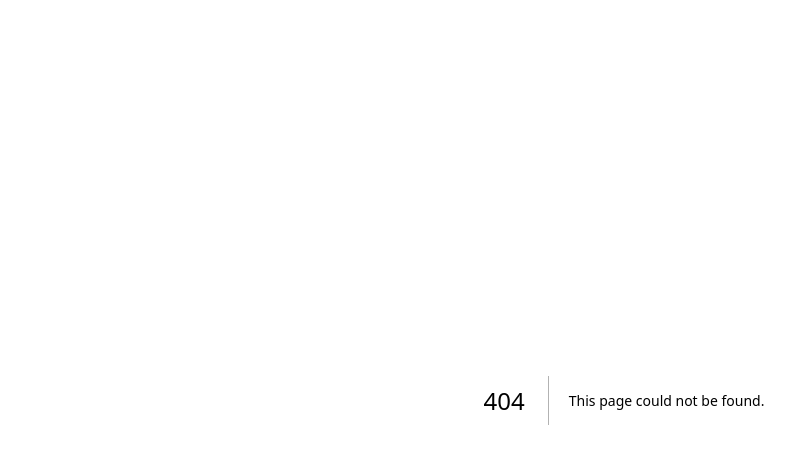
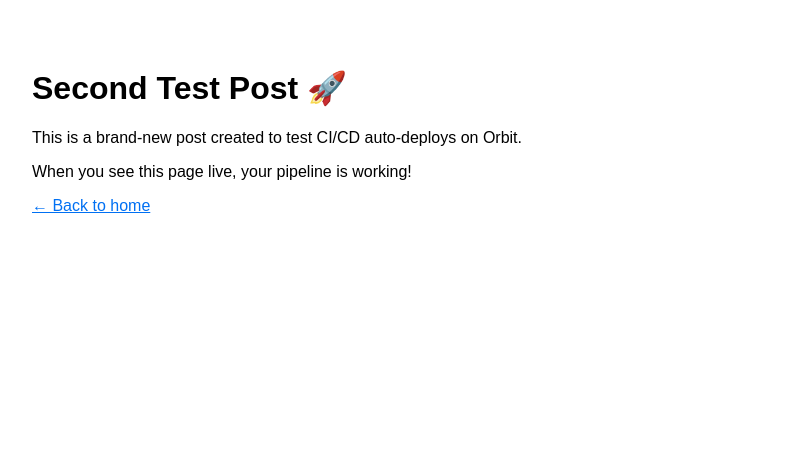
Before and after one commit to Kyuubi2709/orbit-hello-world, a Next.js app: page /posts/second-post in a window 1280 px wide. Before the commit this address had no page. Shown: the top 464 px of the page, without its empty margins (16-811 px from the left). Built offline with nearby package versions, Linux system fonts and the light colour scheme.

Commit message:
Create second-post.js

```diff
--- /dev/null
+++ b/pages/posts/second-post.js
@@ -0,0 +1,14 @@
+export default function SecondPost() {
+  return (
+    <main style={{ padding: "40px", fontFamily: "sans-serif" }}>
+      <h1>Second Test Post 🚀</h1>
+      <p>This is a brand-new post created to test CI/CD auto-deploys on Orbit.</p>
+
+      <p>When you see this page live, your pipeline is working!</p>
+
+      <a href="/" style={{ color: "#0070f3" }}>
+        ← Back to home
+      </a>
+    </main>
+  );
+}
```
